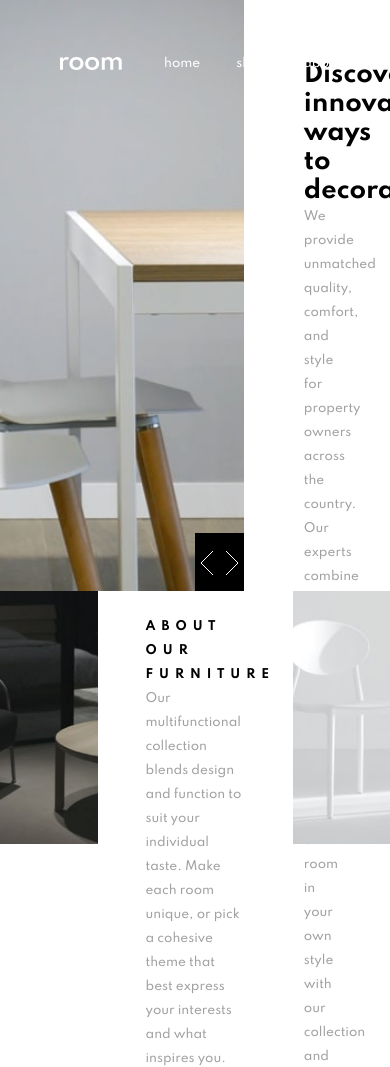
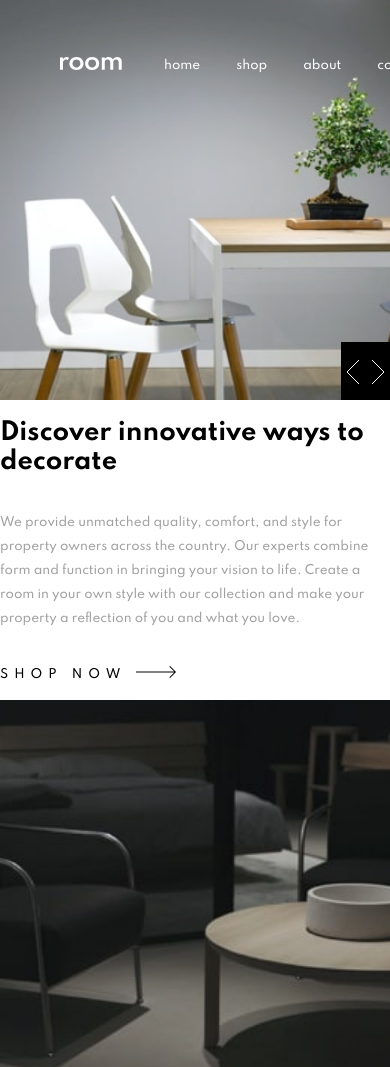
Before and after one commit to flp-pcll/room-homepage, a plain HTML site: page index.html in a window 390 px wide. Shown: the top 1067 px of the page. Drawn offline with Linux system fonts and the light colour scheme.

Commit message:
added media query in style.css

```diff
--- a/index.html
+++ b/index.html
@@ -20,6 +20,15 @@
     <div class="page-grid__item slider__left img-area">
 
       <header class="header-container">
+        <div class="mobile-menu-icon only-mobile" style="cursor: pointer;">
+          <svg width="20"
+          height="14"
+          xmlns="http://www.w3.org/2000/svg">
+            <path d="M20 12v2H0v-2h20zm0-6v2H0V6h20zm0-6v2H0V0h20z"
+            fill="#FFF"
+            fill-rule="evenodd"/>
+          </svg>
+        </div>
         <div class="logo-space">
           <svg width="62"
                height="14"
@@ -44,15 +53,6 @@
               <a href="/">Contact</a>
             </li>
           </ul>
-          <div class="mobile-menu-icon only-mobile" style="cursor: pointer;">
-            <svg width="20"
-            height="14"
-            xmlns="http://www.w3.org/2000/svg">
-              <path d="M20 12v2H0v-2h20zm0-6v2H0V6h20zm0-6v2H0V0h20z"
-              fill="#FFF"
-              fill-rule="evenodd"/>
-            </svg>
-          </div>
         </nav>
       </header>
 
@@ -97,7 +97,7 @@
           </a>
         </div>
       </div>
-      <div class="slider-control__btns">
+      <div class="slider-control__btns desktop-only">
         <div class="slider-btn__left" slider-ctrl="left"> <!--On click: slider reverse-->
           <svg width="14"
           height="24"
@@ -122,7 +122,7 @@
     </section>
 
     <!--Grid Item 03-->
-    <div class="page-grid__item about__img-left" style="background-color: orange;">
+    <div class="page-grid__item about__img-left">
     </div>
 
     <!--Grid Item 04-->
@@ -137,7 +137,7 @@
     </div>
 
     <!--Grid Item 05-->
-    <div class="page-grid__item about__img-right" style="background-color: green;">
+    <div class="page-grid__item about__img-right">
     </div>
 
   </div>
--- a/script.js
+++ b/script.js
@@ -15,12 +15,13 @@ const sliderItems = [
 
     {
         desktopImg: 'images/desktop-image-hero-3.jpg',
-        mobileImg: 'images/mobile-image-hero-2.jpg',
+        mobileImg: 'images/mobile-image-hero-3.jpg',
         title: 'Manufactured with the best materials',
         description: `Our modern furniture store provide a high level of quality. Our company has invested in advanced technology to ensure that every product is made as perfect and as consistent as possible. With three decades of experience in this industry, we understand what customers want for their home and office.`
     }
 ]
 let item = 0;
+let mobileSize = window.matchMedia('(max-width: 1000px)'); //This variable will be used to test the media query to load the correct img file;
 
 console.log(window.innerWidth); //Need to test the width to change img from desktop to mobile;
 document.addEventListener('DOMContentLoaded', (e) => {
@@ -52,9 +53,15 @@ function loadSliderItem(i) {
     const titleArea = document.querySelector('.text-area h1');
     const descriptionArea = document.querySelector('.text-area p');
 
-    imgArea.style.background = `url('${sliderItems[i].desktopImg}')`;
-    imgArea.style.backgroundSize = 'cover';
-    imgArea.style.backgroundPosition = 'center';
+    if(mobileSize.matches) {
+        imgArea.style.background = `url('${sliderItems[i].mobileImg}')`;
+        imgArea.style.backgroundSize = 'cover';
+        imgArea.style.backgroundPosition = 'center';
+    } else {
+        imgArea.style.background = `url('${sliderItems[i].desktopImg}')`;
+        imgArea.style.backgroundSize = 'cover';
+        imgArea.style.backgroundPosition = 'center';
+    }
 
     titleArea.innerHTML = sliderItems[i].title;
     descriptionArea.innerHTML = sliderItems[i].description;
--- a/style.css
+++ b/style.css
@@ -68,6 +68,13 @@ p {
     margin: 4rem 0 0 5rem;
     align-items: center;
     height: 3rem;
+}
+
+.mobile-menu-icon {
+    align-self: center;
+    vertical-align: middle;
+    justify-self: center;
+    display: none;
 }
 .logo-space {
     object-fit: cover;
@@ -243,3 +250,53 @@ p {
         justify-items: center;
     }
 }
+
+@media (max-width: 850px) {
+
+    .desktop-only {
+        display: none;
+    }
+    .page-grid-wrapper {
+        grid-template-columns: 100vw;
+        grid-template-rows: repeat(18, 100px);
+    }
+
+
+    .page-grid__item.slider__left {
+        grid-column-start: 1;
+        grid-column-end: 1;
+        grid-row-start: 1;
+        grid-row-end: 5;
+        position: relative;
+    }
+
+
+.page-grid__item.slider__right {
+    grid-column-start: 1;
+    grid-row-start: 5;
+    grid-row-end: 8;
+}
+
+.page-grid__item.about__img-left {
+    grid-column-start: 1;
+    grid-row-start: 8;
+    grid-row-end: 12;
+}
+
+.page-grid__item.about__text {
+    grid-column-start: 1;
+    grid-row-start: 12;
+    grid-row-end: 15;
+    padding: 0;
+}
+
+.page-grid__item.about__img-right {
+    grid-column-start: 1;
+    grid-row-start: 15;
+    grid-row-end: 19;
+}
+
+.text-area {
+    padding: 0;
+}
+}
```
